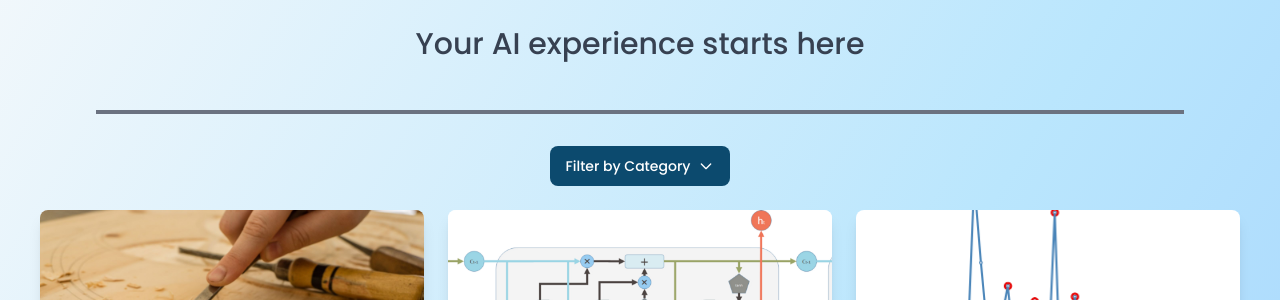
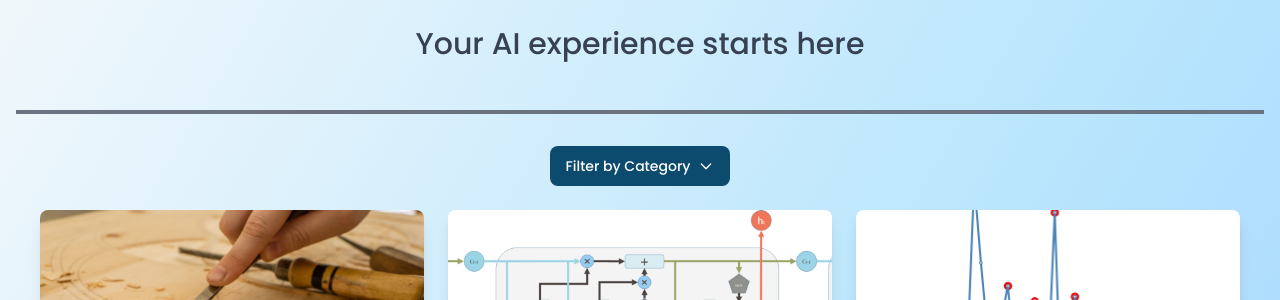
Before and after one commit to Steelings/jekyll-elucidata, a Jekyll site: the page built from _posts/skits/2023-12-01-introduction.md, in a window 1280 px wide. Shown: the part 278-578 px from the top of the page. Built offline with Jekyll 4.4.1, drawn with Linux system fonts in a browser that asks for light colours; nearby versions of some CDN libraries; some web fonts are replaced.

Commit message:
margin changes

```diff
--- a/_includes/skitsmain.html
+++ b/_includes/skitsmain.html
@@ -6,7 +6,7 @@
     <div class="flex flex-col md:justify-between">
       <h1 class="text-5xl font-bold text-gray-700 m-4 pt-16 text-center">AI Starter Kits</h1>
       <h3 class="text-3xl font-medium text-gray-700 m-4 text-center">Your AI experience starts here</h3>
-      <hr class="h-1 my-8 m-20 bg-gray-500 border-0">
+      <hr class="h-1 my-8 bg-gray-500 border-0">
     </div>
   </section>
 
```
